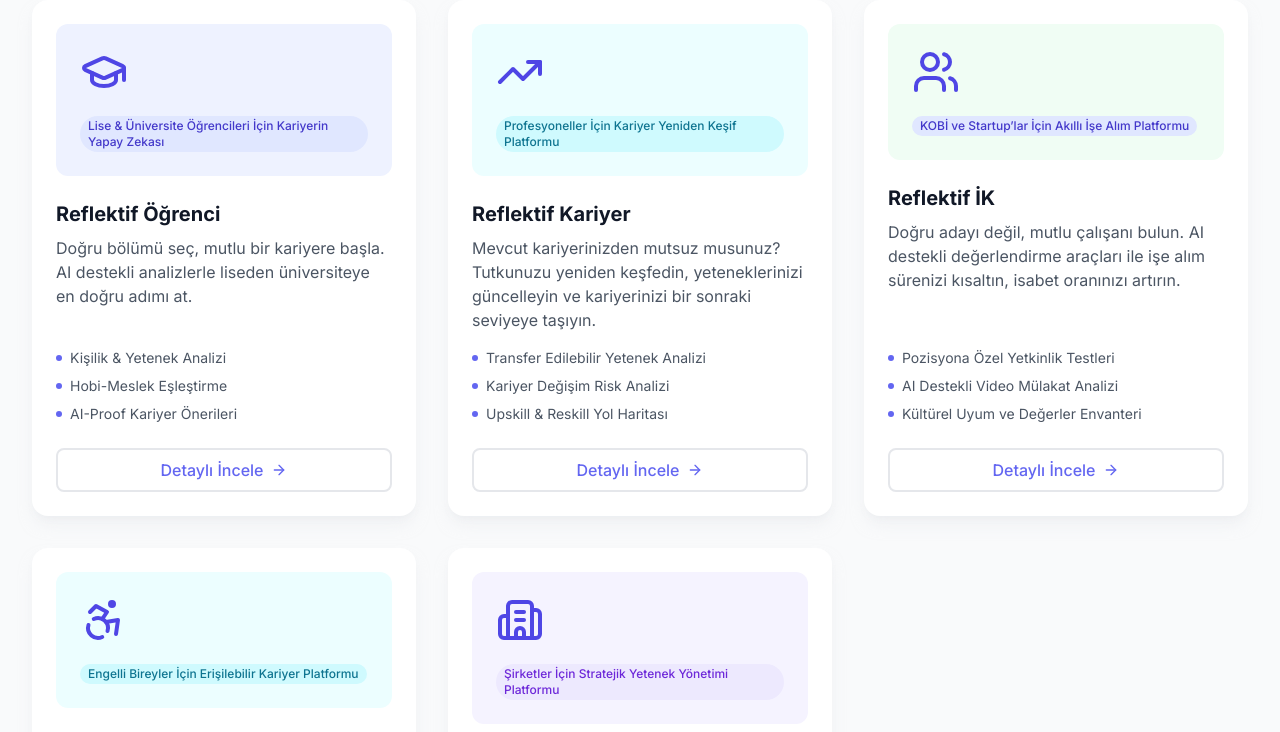
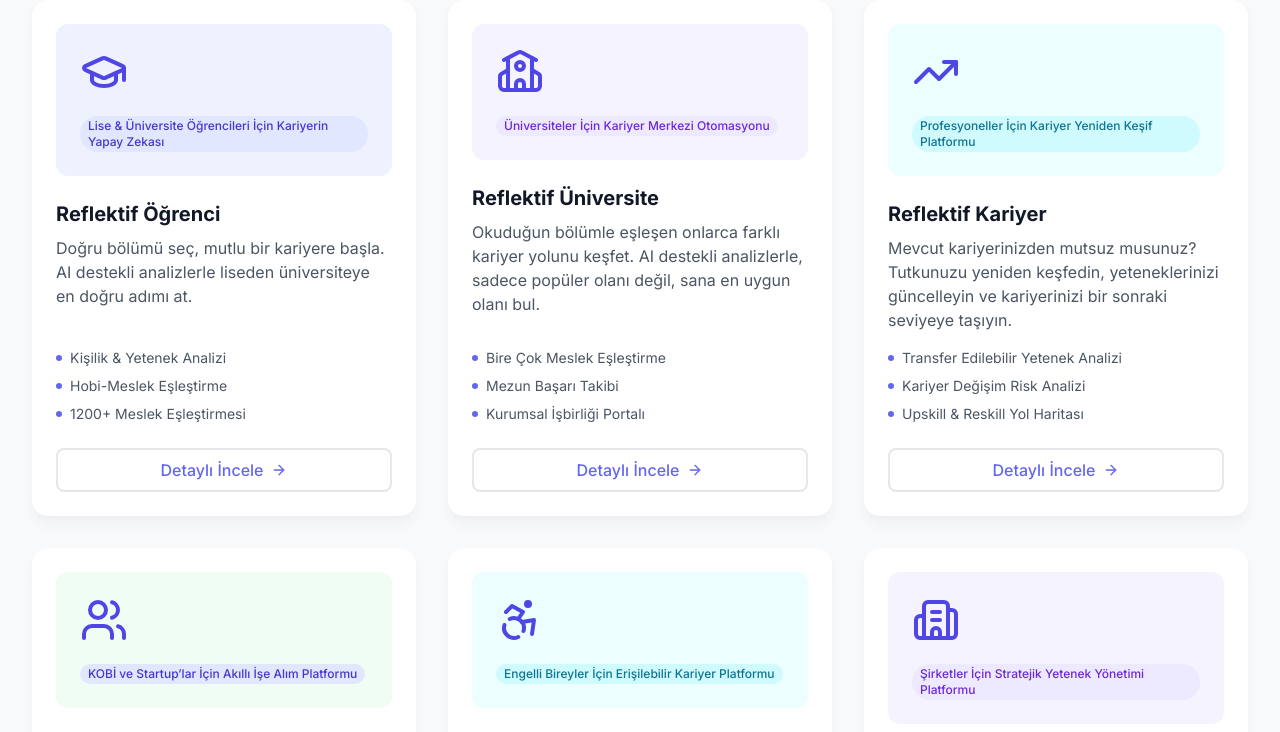
Before and after one commit to lekesiz/reflektif-web, a Next.js app: page / in a window 1280 px wide. Shown: the part 6914-7646 px from the top of the page. Built offline with nearby package versions, Linux system fonts and the light colour scheme.

Commit message:
Update: Add student module to homepage modules section and update profession matching count to 1200+

```diff
--- a/src/components/sections/Modules.tsx
+++ b/src/components/sections/Modules.tsx
@@ -48,7 +48,7 @@ const colorClasses: Record<string, { bg: string; badge: string; button: string }
 };
 
 export function Modules() {
-  const displayedModules = modules.filter(m => m.id !== 'universite');
+  const displayedModules = modules;
 
   return (
     <section className="py-24 bg-neutral-50">
--- a/src/data/modules.ts
+++ b/src/data/modules.ts
@@ -26,12 +26,12 @@ export const modules: Module[] = [
       },
       {
         title: "Hobi-Meslek Eşleştirme",
-        description: "Oyun oynamaktan resim yapmaya, 100+ farklı hobi ve ilgi alanını analiz ederek bu tutkularının hangi profesyonel kariyerlere dönüşebileceğini gösterelim.",
+        description: "Oyun oynamaktan resim yapmaya, 100+ farklı hobi ve ilgi alanını analiz ederek bu tutkularının hangi profesyonel kariyerlere dönüşebileceğini gösterelim. 1200+ meslek eşleştirmesi ile en uygun kariyer yollarını keşfet.",
         icon: "Heart",
       },
       {
-        title: "AI-Proof Kariyer Önerileri",
-        description: "Yapay zekanın otomatikleştiremeyeceği, gelecekte de geçerli olacak meslekleri ve bu meslekler için gereken yetkinlikleri sana özel olarak önerelim.",
+        title: "1200+ Meslek Eşleştirmesi",
+        description: "Yapay zekanın otomatikleştiremeyeceği, gelecekte de geçerli olacak meslekleri ve bu meslekler için gereken yetkinlikleri sana özel olarak önerelim. Kişiliğin, yeteneklerin ve ilgi alanlarına göre 1200+ meslek arasından en uygun olanları bul.",
         icon: "BrainCircuit",
       },
       {
```
